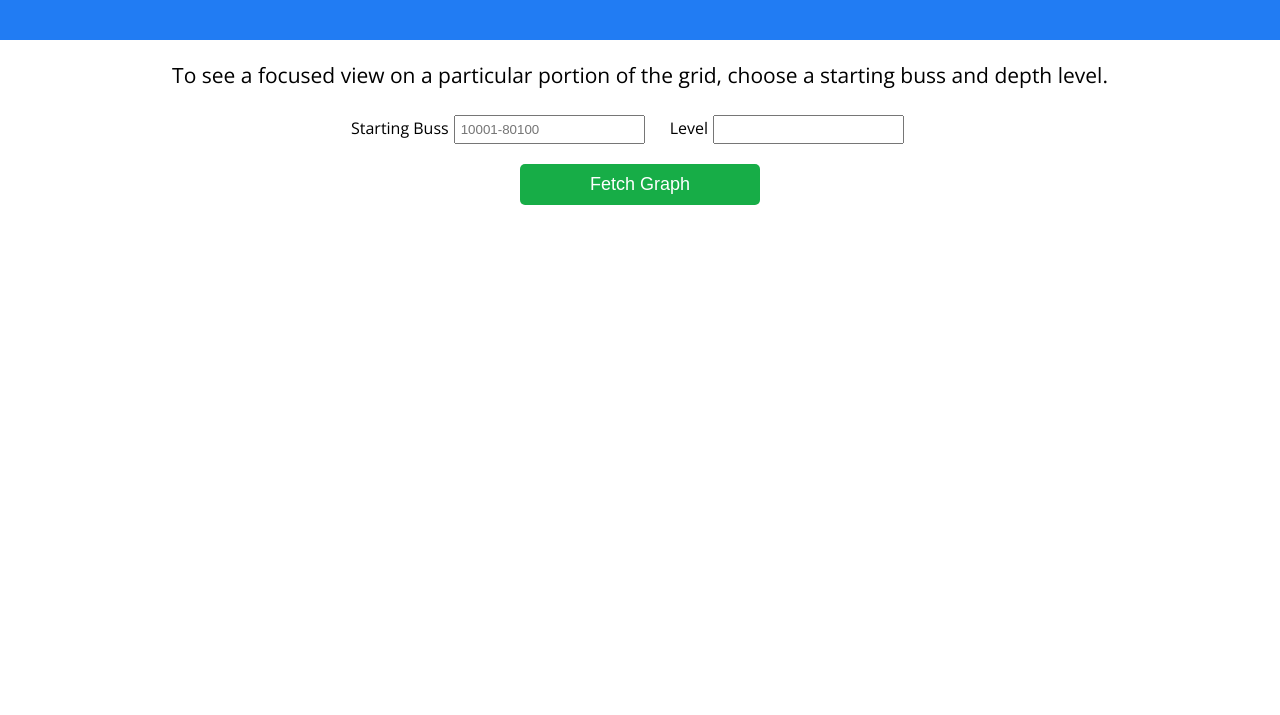
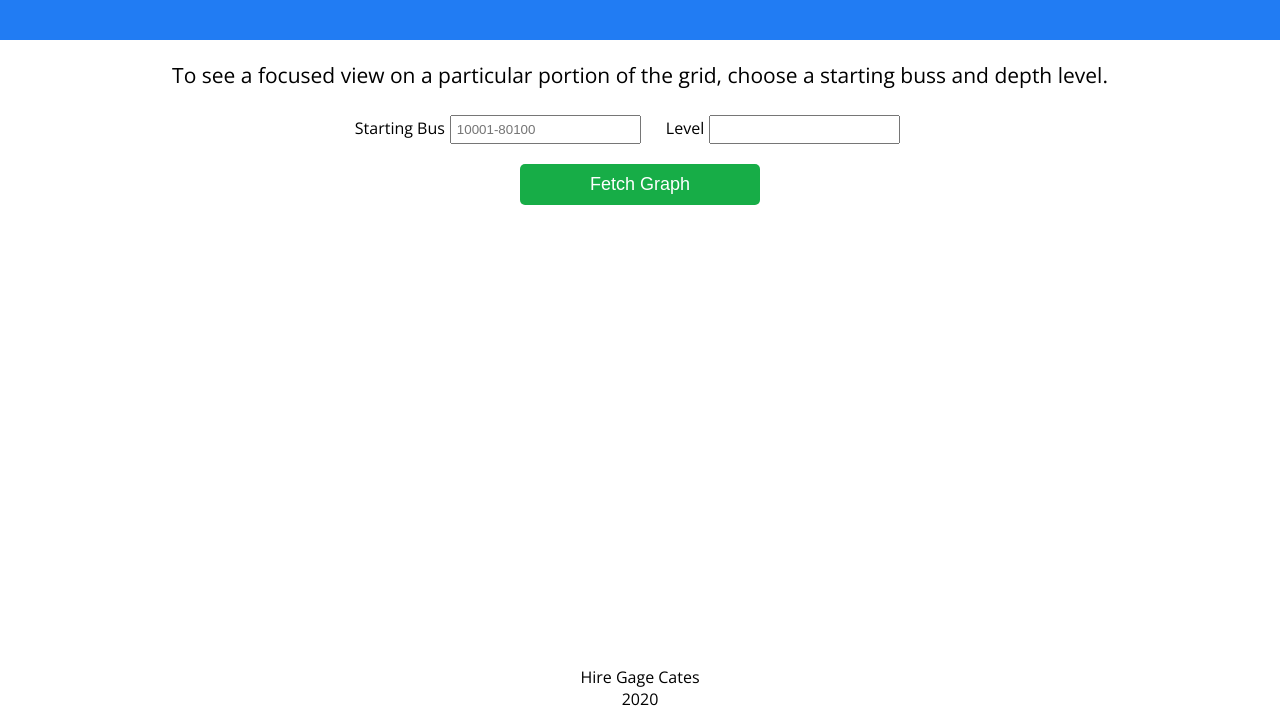
Before and after one commit to gagecates/grid-graph, a React app in the folder front-end/: page / in a window 1280 px wide. Shown: the part 85-800 px from the top of the page. Built offline with nearby package versions, Linux system fonts and the light colour scheme.

Commit message:
final touches

```diff
--- a/front-end/src/components/App.js
+++ b/front-end/src/components/App.js
@@ -34,6 +34,9 @@ class App extends React.Component {
       <div className='main-content'>
         <UserInput onFormSubmit={this.onFormSubmit}/>
         { this.state.showGraph && <GraphDisplay graph={this.state.graph}/>}
+        <div className='hire-me'>
+          <div>Hire Gage Cates<br/>2020</div>
+        </div>
       </div>
     </div>
     );
--- a/front-end/src/components/UserInput.js
+++ b/front-end/src/components/UserInput.js
@@ -3,7 +3,10 @@ import React from 'react';
 class UserInput extends React.Component {
     state = {
         buss: null,
-        level: null
+        level: null,
+        bussValid: false,
+        levelValid: false,
+        formValid: false
     };
 
     onBussChange = event => {
@@ -28,12 +31,13 @@ class UserInput extends React.Component {
                 <form onSubmit={this.onFormSubmit} className="form">
                     <div className='user-input'>
                         <div className="field">
-                            <label>Starting Buss</label>
+                            <label>Starting Bus</label>
                             <input
                                 type="number"
                                 value={this.state.buss}
                                 placeholder="10001-80100"
                                 onChange={this.onBussChange}
+                                required
                             />
                         </div>
                         <div className="field">
@@ -42,17 +46,18 @@ class UserInput extends React.Component {
                                 type="number"
                                 value={this.state.level}
                                 onChange={this.onLevelChange}
+                                required
                             />
                         </div>
                     </div>
                     <button type='submit' className="button button1">Fetch Graph</button>
                 </form>
+            </div>
 
 
-
-            </div>
         );
     }
 }
 
+
 export default UserInput;
--- a/front-end/src/components/page.css
+++ b/front-end/src/components/page.css
@@ -29,6 +29,7 @@ p{
     display: flex;
     flex-direction: column;
     justify-content: space-between;
+    text-align: center;
 }
 .overview{
     text-align: center;
@@ -63,6 +64,12 @@ input{
     border-radius: 5px;
   }
 
+  .button:hover{
+      color: solid black;
+      cursor: pointer;
+      border: 1px solid black;
+  }
+
   .graph{
       height: 1000px;
       width: 1000px;
@@ -74,4 +81,22 @@ input{
   .loading{
       margin: auto;
       padding-top: 100px;
+      font-size: 21px;
   }
+
+  .hire-me{
+      display: flex;
+      justify-content: center;
+      position:absolute;
+      bottom:5px;
+      text-align: center;
+      width: 100vw;
+  }
+
+  /* Small Screens */
+@media screen and (max-width: 600px){
+    .graph{
+        width: 100vw;
+        height: auto;
+    }
+}
```
Also changed, not shown: front-end/build/asset-manifest.json, front-end/build/index.html, 8 other files.
